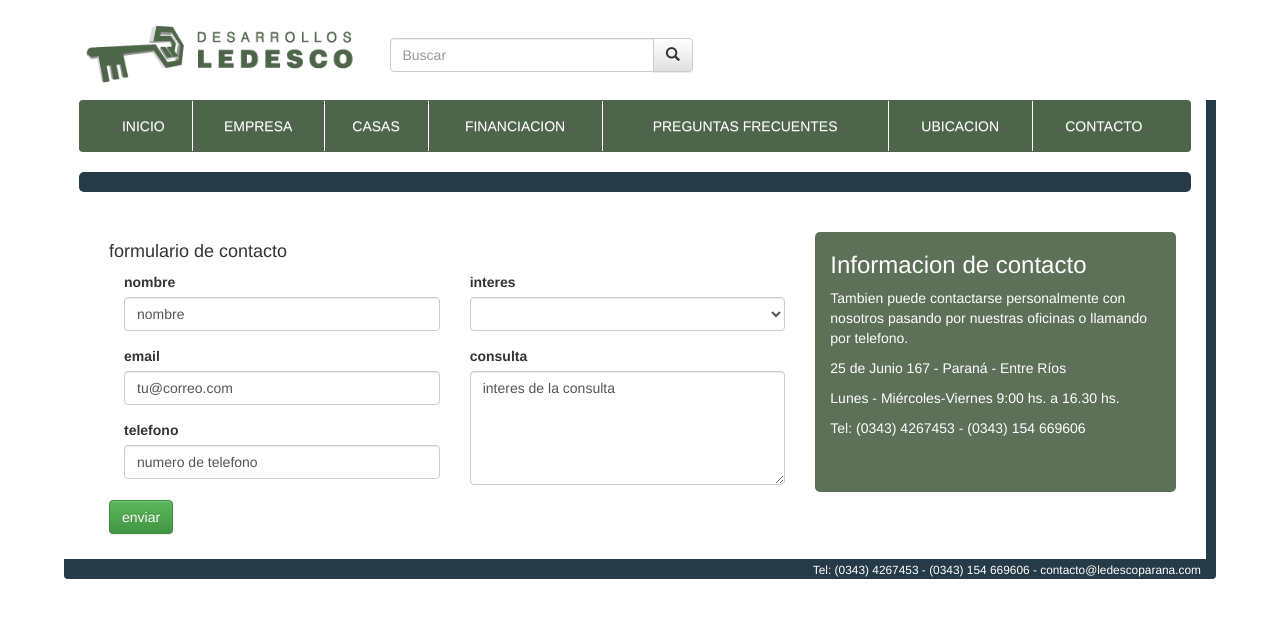
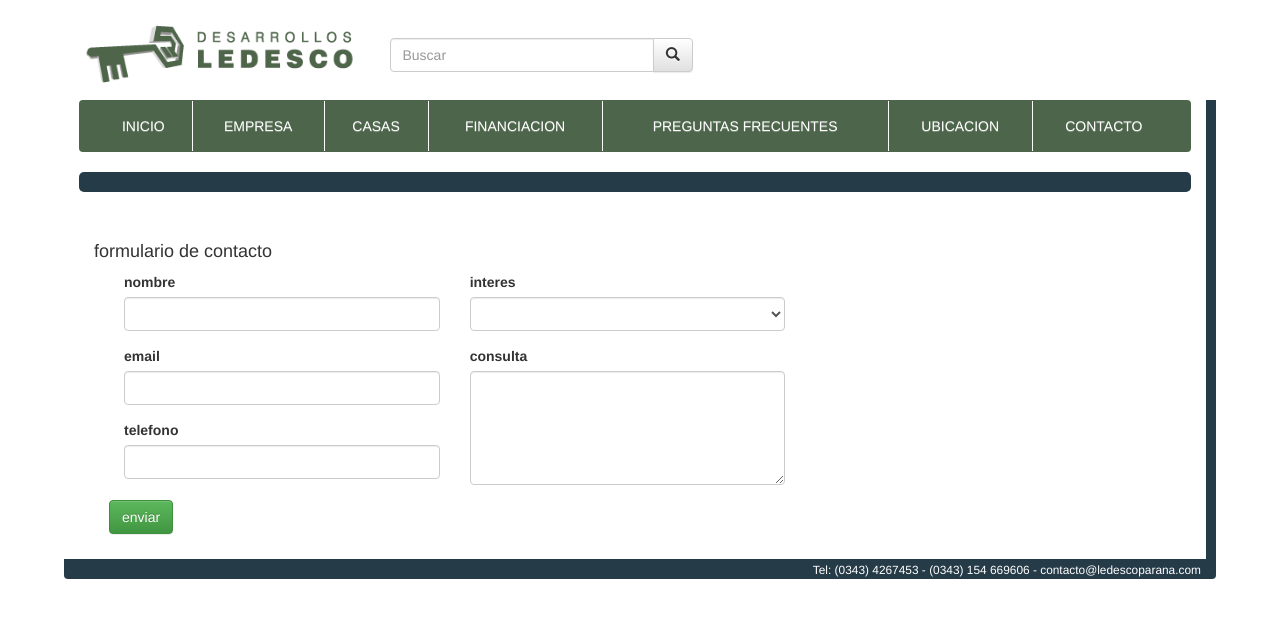
Before and after one commit to lrabuffetti/ledesco, an Angular app: page /contacto in a window 1280 px wide. Shown: the top 618 px of the page. Built offline with nearby package versions, Linux system fonts and the light colour scheme.

Commit message:
home page improvements

```diff
--- a/src/app/app-routing.ts
+++ b/src/app/app-routing.ts
@@ -18,6 +18,7 @@ const routes: Routes = [
   { path: 'faqs', component: FaqsComponent },
   { path: 'ubicacion', component: UbicacionComponent },
   { path: 'contacto', component: ContactComponent },
+  { path: '**', component: HomePageComponent }
 ];
 
 @NgModule({
--- a/src/app/contact/contact.component.html
+++ b/src/app/contact/contact.component.html
@@ -1,51 +1,41 @@
 <div class="col-md-12 col-xs-12">
-  <form class="col-md-8 col-xs-12" #contactForm="ngForm" (submit)="onSubmit(contactModel)">
-    <h4>formulario de contacto</h4>
+  <h4>formulario de contacto</h4> {{diagnostic}}
+  <form class="col-md-8 col-xs-12" #contactForm="ngForm">
     <div class="col-md-6 col-xs-12">
       <div class="form-group">
         <label for="name">nombre</label>
-        <input placeholder="{{contactModel.name}}" [(ngModel)]="contactModel.name" [ngModelOptions]="{standalone: true}" #name="ngModel" type="text" class="form-control" id="name" required>
-        <div *ngIf="name.invalid && (name.dirty || name.touched)" class="alert alert-danger">
+        <input [(ngModel)]="contactModel.name" [ngModelOptions]="{standalone: true}" #name="ngModel" type="text" class="form-control" id="name" required>
+        <div [hidden]="name.valid || name.pristine" class="alert alert-danger">
           el nombre es obligatorio
         </div>
       </div>
       <div class="form-group">
         <label for="mail">email</label>
-        <input placeholder="{{contactModel.mail}}" [(ngModel)]="contactModel.mail" pattern="^\w+([\.-]?\w+)*@\w+([\.-]?\w+)*(\.\w{2,3})+$" [ngModelOptions]="{standalone: true}" #mail="ngModel" type="text" class="form-control" id="mail" required>
-        <div *ngIf="mail.invalid && (mail.dirty || mail.touched)" class="alert alert-danger">
-          el email es obligatorio o invalido
+        <input [(ngModel)]="contactModel.mail" [ngModelOptions]="{standalone: true}" #name="ngModel" type="text" class="form-control" id="mail" required>
+        <div [hidden]="name.valid || name.pristine" class="alert alert-danger">
+          el email es obligatorio
         </div>
       </div>
       <div class="form-group">
         <label for="telefono">telefono</label>
-        <input placeholder="{{contactModel.telefono}}" [(ngModel)]="contactModel.telefono" pattern="[0-9]*" [ngModelOptions]="{standalone: true}" type="text" class="form-control" id="telefono" #telefono="ngModel" required>
-        <div *ngIf="telefono.invalid && (telefono.dirty || telefono.touched)" class="alert alert-danger">
-          el telefono es obligatorio o invalido
-        </div>
+        <input [(ngModel)]="contactModel.telefono" [ngModelOptions]="{standalone: true}" type="text" class="form-control" id="telefono">
       </div>
     </div>
     <div class="col-md-6 col-xs-12">
       <div class="form-group">
         <label for="interes">interes</label>
         <select [(ngModel)]="contactModel.interes" [ngModelOptions]="{standalone: true}" class="form-control" id="interes">
-          <option *ngFor="let int of intereses" [value]="int">{{int}}</option>
+          <option *ngFor="let interes of intereses" [value]="interes">{{interes}}</option>
         </select>
       </div>
       <div class="form-group">
         <label for="consulta">consulta</label>
-        <textarea placeholder="{{contactModel.consulta}}" [(ngModel)]="contactModel.consulta" [ngModelOptions]="{standalone: true}" #consulta="ngModel" class="form-control" name="consulta" rows="5" cols="80" id="consulta" required></textarea>
-        <div *ngIf="consulta.invalid && (consulta.dirty || consulta.touched)" class="alert alert-danger">
+        <textarea [(ngModel)]="contactModel.consulta" [ngModelOptions]="{standalone: true}" #name="ngModel" class="form-control" name="name" rows="5" cols="80" id="consulta" required></textarea>
+        <div [hidden]="name.valid || name.pristine" class="alert alert-danger">
           este campo es obligatorio
         </div>
       </div>
     </div>
     <button type="submit" class="btn btn-success">enviar</button>
   </form>
-  <div class="col-md-4 col-xs-12 information-holder">
-    <h3>Informacion de contacto</h3>
-    <p>Tambien puede contactarse personalmente con nosotros pasando por nuestras oficinas o llamando por telefono.</p>
-    <p>25 de Junio 167 - Paraná - Entre Ríos</p>
-    <p>Lunes - Miércoles-Viernes 9:00 hs. a 16.30 hs.</p>
-    <p>Tel: (0343) 4267453 - (0343) 154 669606</p>
-  </div>
 </div>
--- a/src/app/contact/contact.component.ts
+++ b/src/app/contact/contact.component.ts
@@ -1,7 +1,6 @@
 import { Component, OnInit } from '@angular/core';
 import { NgForm } from '@angular/forms';
 import { Contact } from '../contact'
-import { ContactServiceService } from './contact-service.service'
 
 @Component({
   selector: 'app-contact',
@@ -10,19 +9,14 @@ import { ContactServiceService } from './contact-service.service'
 })
 export class ContactComponent implements OnInit {
 
-  intereses = ['interes de la consulta', 'construccion', 'casas', 'barrios', 'presupuestos'];
-  contactModel = new Contact('nombre', 'tu@correo.com', 'numero de telefono', 'interes de la consulta', 'su consulta');
+  intereses = ['construccion', 'casas', 'barrios', 'presupuestos'];
+  contactModel = new Contact('', '', '', '', '');
   submitted = false;
+  onSubmit() { this.submitted = true; }
 
-  constructor(private contactServiceService: ContactServiceService) { }
+  constructor() { }
 
   ngOnInit() {
   }
 
-  onSubmit(contactInformation) {
-    //console.log(contactInformation);
-    this.submitted = true;
-    this.contactServiceService.sendEmail(contactInformation);
-  }
-
 }
--- a/src/app/home-page/home-page.component.ts
+++ b/src/app/home-page/home-page.component.ts
@@ -8,7 +8,12 @@ import { CarouselItem } from '../carousel-item';
 })
 export class HomePageComponent implements OnInit {
 
-  imagesSource: CarouselItem[] = [
+  imagesSource = []
+
+  constructor() { }
+
+  ngOnInit() {
+    this.imagesSource = [
       {
         imgSrc: '../assets/img/home/1.jpg'
       },
@@ -28,10 +33,6 @@ export class HomePageComponent implements OnInit {
         imgSrc: '../assets/img/home/6.jpg'
       },
     ]
-
-  constructor() { }
-
-  ngOnInit() {
   }
 
 }
```
Lines whose indentation alone changed are shown as unchanged.
